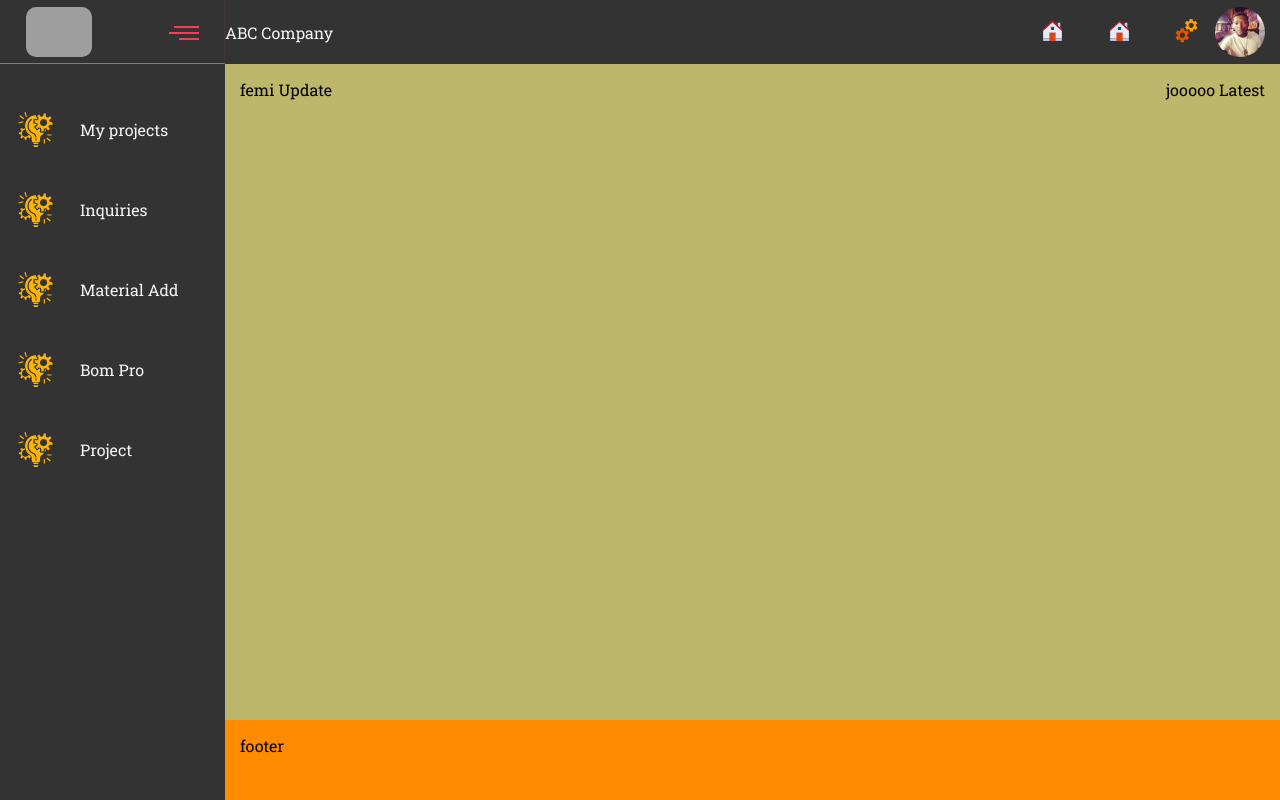
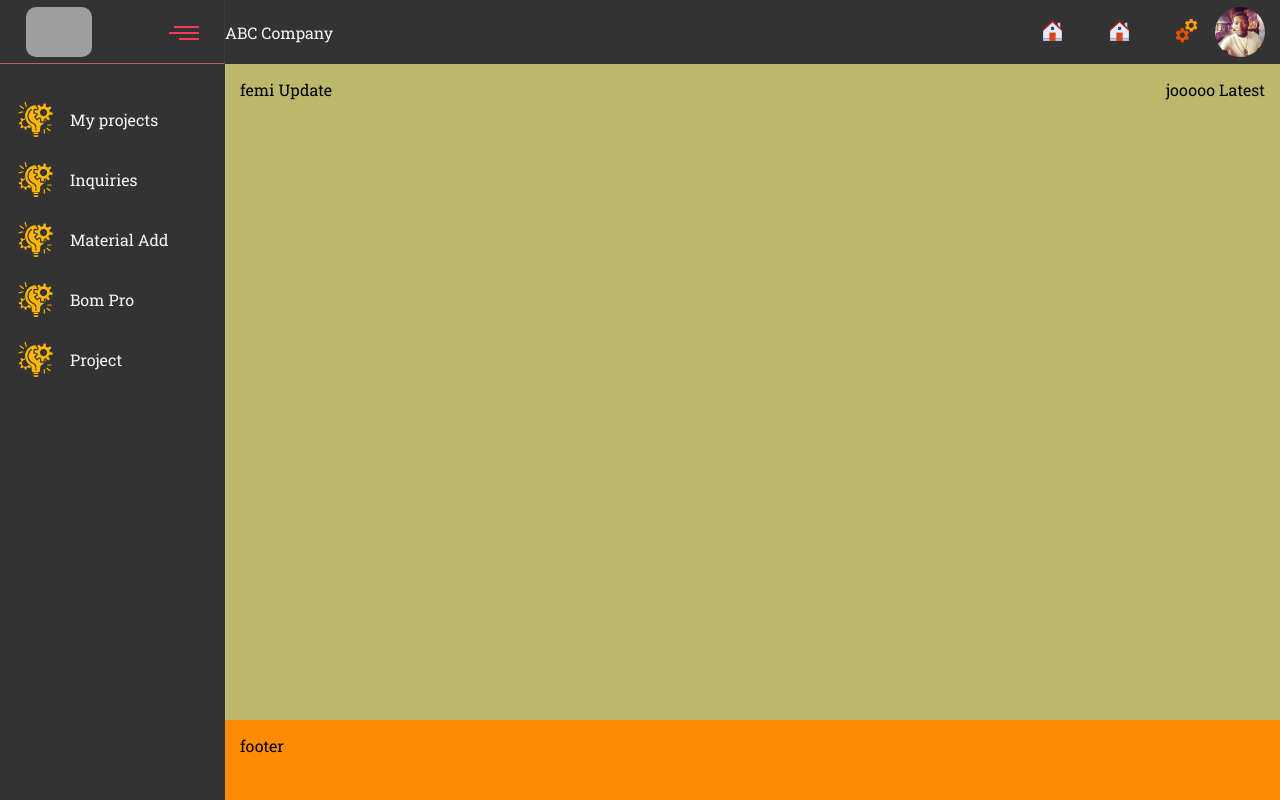
Before and after one commit to swisscodes/project-ts, a React (Create React App) app: page / in a window 1280 px wide. Built offline with nearby package versions, Linux system fonts and the light colour scheme; grey boxes are pictures that could not be loaded.

Commit message:
some update on spacing in aside content content a link

```diff
--- a/src/components/aside/aside-content/AsideContent.tsx
+++ b/src/components/aside/aside-content/AsideContent.tsx
@@ -8,14 +8,19 @@ function AsideContent({slideIn}:any) {
   return (
     <div className='aside-content-wrap'>
       <div className={slideIn?`${'nav-content-main-cut'}`:`${'nav-content-main'}`}>
+        <div className='aside_icons-container'>
         {sideBarData.map((item) => {
-          return <div className='aside_icons-container'>
-              <Link className='aside_svg_div-wrap' to="#">
+          return (
+            <div className='aside_icons-main'>
+                <Link className='aside_svg_div-wrap' to="#">
                 <div className='kkkk'>{item.icon}</div>
                 <div className='aside_text'>{item.label}</div>
-              </Link>
-          </div>
+                </Link>
+              </div>
+          )
+
         })}
+        </div>
       </div>
     </div>
   )
--- a/src/components/aside/aside-content/asidecontent.css
+++ b/src/components/aside/aside-content/asidecontent.css
@@ -3,7 +3,7 @@
     width: var(--sidebar-width);
     background-color: var(--nav-bg-color);
     height: calc(100% - var(--navbar-height));
-    transition: all .4s ease-in-out;
+    transition: all 1s ease-in-out;
 }
 
 .nav-content-main-cut {
@@ -11,20 +11,23 @@
     width: var(--sidebar-width-cut);
     background-color: var(--nav-bg-color);
     height: calc(100% - var(--navbar-height));
-    transition: all .4s ease-in-out;
+    transition: all 1s ease-in-out;
 }
 
 .aside_icons-container {
-    position: relative;
-    height: 3.125em;
     margin-top: 1.875em;
     color: whitesmoke;
+}
+.aside_icons-main {
+    position: relative;
+    margin-bottom: 10px;
 }
 
 .aside_svg_div-wrap {
     display: grid;
-    grid-template-columns: 5em 1fr;
+    grid-template-columns: 4.375em 1fr;
     text-align: center;
+    height: 3.125em;
 }
 
 .kkkk {
@@ -32,7 +35,7 @@
     justify-content: center;
     align-items: center;
     width: 70px;
-    height: 70px;
+    font-size: 2rem;
 }
 
 .aside_text {
@@ -41,6 +44,7 @@
     align-items: center;
     overflow: hidden;
     text-align: center;
+    white-space: nowrap;
 }
 
 @media only screen and (max-width: 600px) {
--- a/src/components/aside/aside-nav/asidenav.css
+++ b/src/components/aside/aside-nav/asidenav.css
@@ -2,7 +2,7 @@
     position: fixed;
     width: var(--sidebar-width);
     height: var(--navbar-height);
-    transition: all .4s ease-in-out;
+    transition: all 1s ease-in-out;
     background-color: var(--nav-bg-color);
     border-bottom: 1px solid rgba(184, 100, 100, 1);
     border-right: 1px solid rgba(184, 100, 100, .1);
@@ -13,7 +13,7 @@
     width: var(--sidebar-width-cut);
     height: var(--navbar-height);
     background-color: var(--nav-bg-color);
-    transition: all .4s ease-in-out;
+    transition: all 1s ease-in-out;
     border-bottom: 1px solid rgba(184, 100, 100, 1);
     border-right: 1px solid rgba(184, 100, 100, .1);
 
@@ -36,7 +36,7 @@
     display: inline-flex;
     align-items: center;
     /* width: 0px; */
-    animation: imageclose .4s linear forwards;
+    animation: imageclose 1s linear forwards;
 }
 
 [class^=image-logo] img {
@@ -75,7 +75,7 @@
     }
 
     .image-logo-animate {
-        animation: imageclose .4s linear forwards
+        animation: imageclose 1s linear forwards
     }
 
     .image-logo-hide {
--- a/src/components/nav-bar/navbar.css
+++ b/src/components/nav-bar/navbar.css
@@ -4,7 +4,7 @@
     width: var(--navbar-width);
     height: var(--navbar-height);
     background-color: var(--nav-bg-color);
-    transition: all .4s ease-in-out;
+    transition: all 1s ease-in-out;
     /*using this because nav wrapper is not fixed only this is fixed
     and when not fixed the background move away*/
 
@@ -15,7 +15,7 @@
     width: var(--navbar-width-cut);
     height: var(--navbar-height);
     background-color: var(--nav-bg-color);
-    transition: all .4s ease-in-out;
+    transition: all 1s ease-in-out;
 }
 
 .nav-left-right-wrap {
--- a/src/layout/main-layout/mainlayout.css
+++ b/src/layout/main-layout/mainlayout.css
@@ -13,7 +13,7 @@
     height: var(--navbar-height);
     color: whitesmoke;
     background-color: var(--nav-bg-color);
-    transition: all .4s ease-in-out;
+    transition: all 1s ease-in-out;
 }
 .layout_aside-nav-full {
     grid-area: aside-top;
@@ -21,7 +21,7 @@
     height: var(--navbar-height);
     color: whitesmoke;
     background-color: var(--nav-bg-color);
-    transition: all .4s ease-in-out;
+    transition: all 1s ease-in-out;
 }
 
 .layout_aside-content {
```
